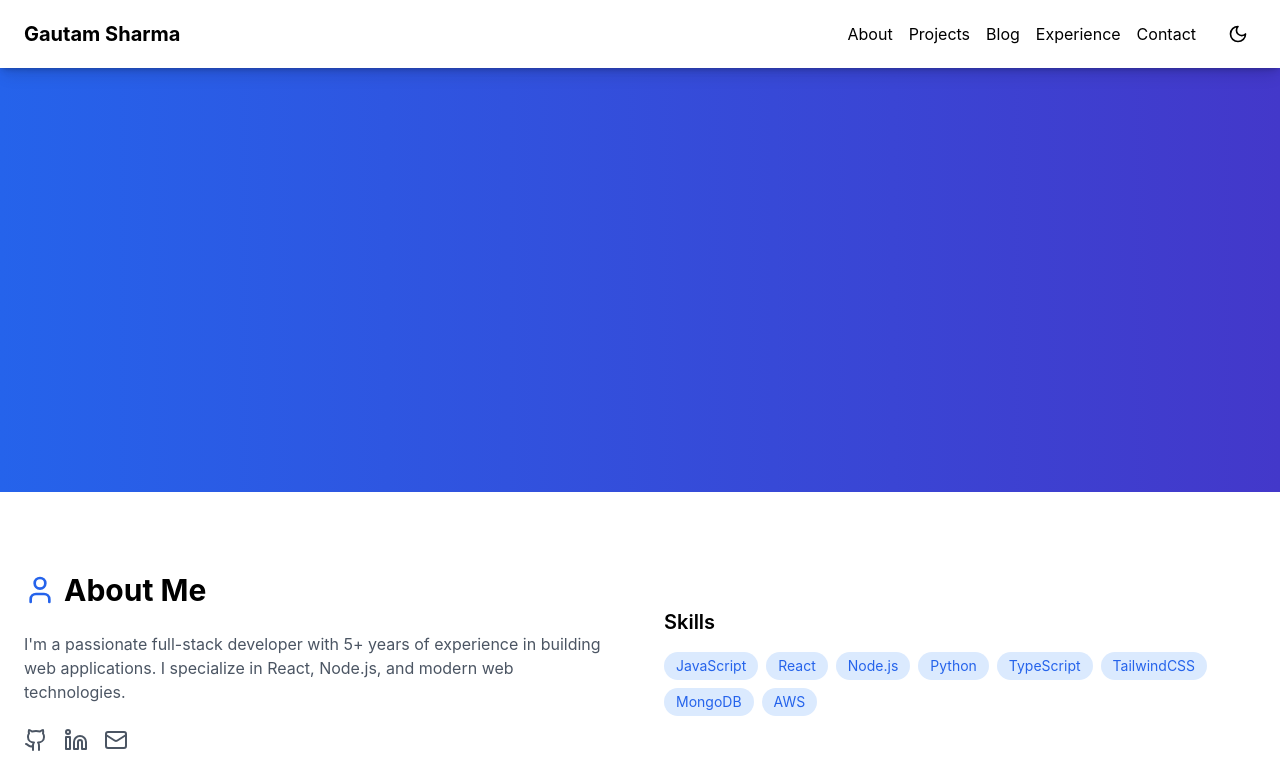
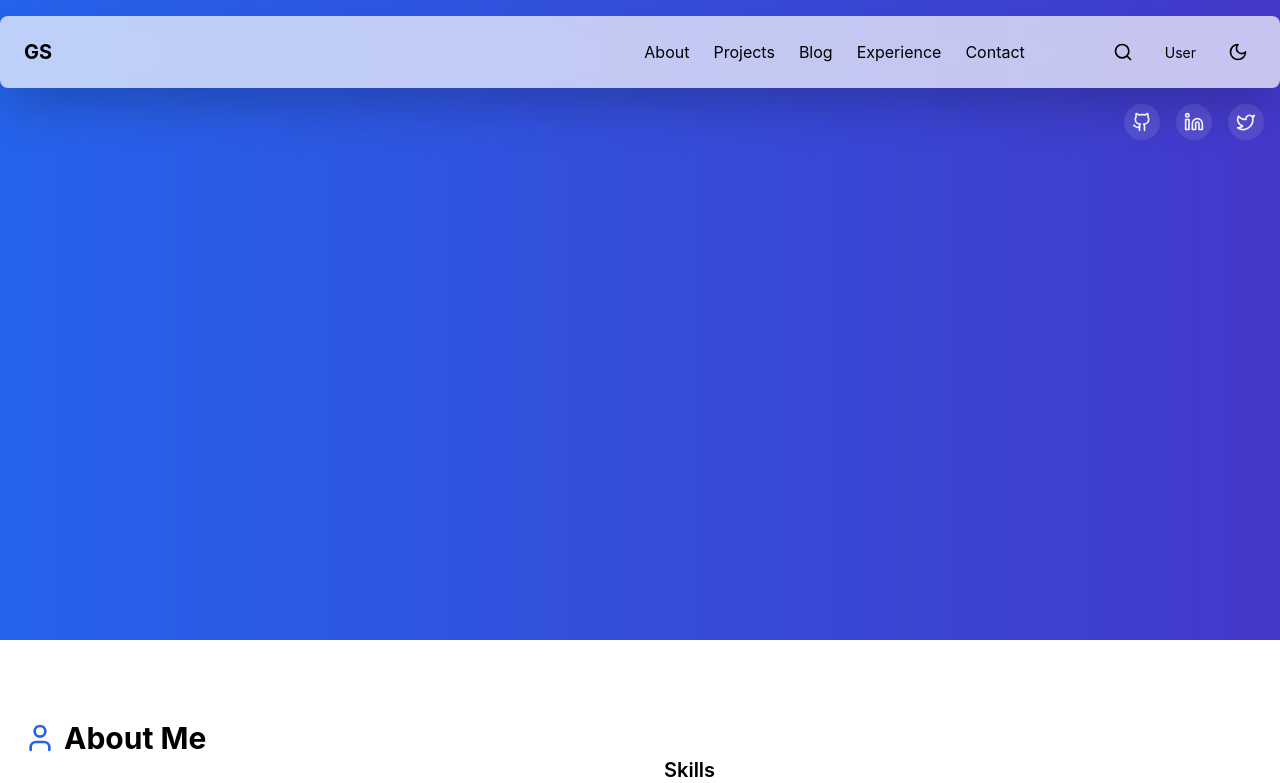
Before and after one commit to GautamSharma-coder/Gautam-Sharma, a React (Create React App) app: page / in a window 1280 px wide. Shown: the top 783 px of the page. Built offline with nearby package versions, Linux system fonts and the light colour scheme.

Commit message:
Modified

```diff
--- a/src/App.js
+++ b/src/App.js
@@ -1,13 +1,43 @@
-import Navbar from './components/Navbar'
-import Portfolio from './pages/portfolio'
+import React, { useState, useEffect } from 'react';
+import Navbar from './components/Navbar'; // Assuming the Navbar is in the same directory
+import Portfolio from './pages/portfolio';
+import Hero from './components/Hero'
 
-function App() {
+const App = () => {
+  const [darkMode, setDarkMode] = useState(false);
+
+  useEffect(() => {
+    // Check if dark mode is previously set in localStorage
+    const storedDarkMode = localStorage.getItem('darkMode') === 'true';
+    setDarkMode(storedDarkMode);
+    if (storedDarkMode) {
+      document.documentElement.classList.add('dark');
+    } else {
+      document.documentElement.classList.remove('dark');
+    }
+  }, []);
+
+  useEffect(() => {
+    // Update the body class for dark mode
+    if (darkMode) {
+      document.documentElement.classList.add('dark');
+      localStorage.setItem('darkMode', 'true');
+    } else {
+      document.documentElement.classList.remove('dark');
+      localStorage.setItem('darkMode', 'false');
+    }
+  }, [darkMode]);
+
   return (
-   <>
-     <Navbar/>
-     <Portfolio/>
-   </>
+    <div className="min-h-screen">
+      {/* Pass darkMode state and setDarkMode function to Navbar */}
+      <Navbar darkMode={darkMode} setDarkMode={setDarkMode} />
+      {/* Other components */}
+      <Hero darkMode={darkMode} setDarkMode={setDarkMode}/>
+      <Portfolio darkMode={darkMode} setDarkMode={setDarkMode}/>
+
+    </div>
   );
-}
+};
 
 export default App;
--- /dev/null
+++ b/src/components/Hero.js
@@ -0,0 +1,123 @@
+import React from 'react';
+import { FileDown, Github, Linkedin, Twitter } from 'lucide-react';
+import { motion } from 'framer-motion';
+
+const PortfolioHero = ({ darkMode ,setDarkMode}) => {
+  const containerVariants = {
+    hidden: { opacity: 0 },
+    visible: {
+      opacity: 1,
+      transition: {
+        staggerChildren: 0.2
+      }
+    }
+  };
+
+  const itemVariants = {
+    hidden: { opacity: 0, y: 20 },
+    visible: { opacity: 1, y: 0 }
+  };
+
+  return (
+    <header className={` ${darkMode ? 'bg-gradient-to-r from-blue-900 to-indigo-900' : 'bg-gradient-to-r from-blue-600 to-indigo-700'} text-white relative overflow-hidden`}>
+      {/* Background Pattern */}
+      <div className="absolute inset-0 bg-grid-white/[0.05] bg-[size:32px_32px]" />
+
+      <div className="absolute mt-10 top-16 right-4 space-x-4">
+        {['github', 'linkedin', 'twitter'].map((social) => (
+          <motion.a
+            key={social}
+            href={`https://${social}.com`}
+            whileHover={{ scale: 1.1 }}
+            whileTap={{ scale: 0.95 }}
+            className="inline-block p-2 bg-white/10 rounded-full hover:bg-white/20"
+          >
+            {social === 'github' && <Github className="w-5 h-5" />}
+            {social === 'linkedin' && <Linkedin className="w-5 h-5" />}
+            {social === 'twitter' && <Twitter className="w-5 h-5" />}
+          </motion.a>
+        ))}
+      </div>
+
+      <div className="container mx-auto px-6 py-32">
+        <motion.div
+          variants={containerVariants}
+          initial="hidden"
+          animate="visible"
+          className="flex flex-col md:flex-row items-center justify-between gap-12"
+        >
+          <div className="max-w-3xl space-y-8">
+            <motion.div variants={itemVariants} className="space-y-4">
+              <div className="overflow-hidden m-5">
+                <motion.div
+                  initial={{ y: 100 }}
+                  animate={{ y: 0 }}
+                  transition={{ duration: 0.8, ease: "easeOut" }}
+                  className="bg-gradient-to-r from-blue-400 to-purple-400 text-transparent bg-clip-text"
+                >
+                  <p className="text-xl font-medium">Hello, I'm a web developer and freelancer</p>
+                </motion.div>
+              </div>
+              <h1 className="text-6xl font-bold leading-tight">
+                Full Stack
+                <span className="block">Developer</span>
+              </h1>
+              <p className="text-xl text-blue-50/90">
+                Building beautiful, functional, and scalable web applications with modern technologies.
+              </p>
+            </motion.div>
+
+            <motion.div variants={itemVariants} className="flex flex-wrap gap-4">
+              <motion.a
+                href="#contact"
+                whileHover={{ scale: 1.05 }}
+                whileTap={{ scale: 0.95 }}
+                className="bg-white text-blue-600 px-8 py-3 rounded-xl font-medium hover:bg-blue-50 transition-colors shadow-lg"
+              >
+                Contact Me
+              </motion.a>
+              <motion.a
+                href="/resume.pdf"
+                whileHover={{ scale: 1.05 }}
+                whileTap={{ scale: 0.95 }}
+                className="border-2 border-white text-white px-8 py-3 rounded-xl font-medium hover:bg-white hover:text-blue-600 transition-colors flex items-center gap-2 shadow-lg"
+              >
+                <FileDown className="h-5 w-5" /> Download Resume
+              </motion.a>
+            </motion.div>
+          </div>
+
+          <motion.div
+            variants={itemVariants}
+            className="relative"
+          >
+            <div className="w-72 h-72 md:w-96 md:h-96 relative">
+              <motion.div
+                animate={{
+                  scale: [1, 1.05, 1],
+                  rotate: [0, 5, -5, 0]
+                }}
+                transition={{
+                  duration: 6,
+                  repeat: Infinity,
+                  ease: "easeInOut"
+                }}
+                className="absolute inset-0"
+              >
+                <div className="absolute inset-0 bg-gradient-to-r from-blue-400 to-purple-400 rounded-full opacity-20 blur-xl"></div>
+                <div className="absolute inset-4 bg-gradient-to-r from-blue-300 to-purple-300 rounded-full opacity-30 animate-pulse"></div>
+              </motion.div>
+              <img
+                src="/gautam.png"
+                alt="Developer"
+                className="absolute inset-8 rounded-full object-cover border-4 border-white/50 shadow-2xl w-80 h-80"
+              />
+            </div>
+          </motion.div>
+        </motion.div>
+      </div>
+    </header>
+  );
+};
+
+export default PortfolioHero;
--- a/src/components/Navbar.js
+++ b/src/components/Navbar.js
@@ -1,96 +1,116 @@
-import {useState} from 'react'
-const Navbar = () =>{
-  const [isNavOpen, setIsNavOpen] = useState(false);
-  return(
-    <>
-      <header className="fixed w-full bg-gradient-to-r from-gray-800 to-gray-900 text-white p-4 shadow-md z-50">
-        <nav className="container mx-auto flex justify-between items-center">
-          <h1 className="text-3xl font-bold">My Portfolio</h1>
-          <div className="hidden md:flex space-x-6">
-            <a
-              href="#hero"
-              className="hover:text-yellow-400 transition duration-300"
+import { useState, useEffect } from 'react';
+import { Sun, Moon, Search } from 'lucide-react'; // Add icons for dark mode and search
+
+const Navbar = ({ darkMode, setDarkMode }) => {
+  const [searchOpen, setSearchOpen] = useState(false);
+  const [hidden, setHidden] = useState(false);
+  const [activeSection, setActiveSection] = useState('');
+  const [dropdownOpen, setDropdownOpen] = useState(false);
+
+  useEffect(() => {
+    let lastScroll = 0;
+
+    const handleScroll = () => {
+      const currentScroll = window.pageYOffset;
+      if (currentScroll > lastScroll) {
+        setHidden(true); // Hide navbar on scroll down
+      } else {
+        setHidden(false); // Show navbar on scroll up
+      }
+      lastScroll = currentScroll;
+    };
+
+    window.addEventListener('scroll', handleScroll);
+    return () => window.removeEventListener('scroll', handleScroll);
+  }, []);
+
+  return (
+    <nav
+      className={`fixed top-4 left-1/2 transform -translate-x-1/2 z-50 transition-transform duration-500 ${
+        hidden ? '-translate-y-full' : 'translate-y-0'
+      } ${
+        darkMode ? 'bg-gray-900 bg-opacity-80 text-white' : 'bg-white bg-opacity-70 text-black'
+      } shadow-2xl backdrop-blur-md rounded-lg w-full max-w-7xl mx-auto px-6 py-4`}
     >
-              Home
-            </a>
-            <a
-              href="#about"
-              className="hover:text-yellow-400 transition duration-300"
-            >
-              About
-            </a>
-            <a
-              href="#projects"
-              className="hover:text-yellow-400 transition duration-300"
-            >
-              Projects
-            </a>
-            <a
-              href="#contact"
-              className="hover:text-yellow-400 transition duration-300"
-            >
-              Contact
-            </a>
+      <div className="flex justify-between items-center w-full">
+        {/* Logo Section */}
+        <div className="flex-1 flex justify-start">
+          <span className="text-xl font-bold">GS</span>
         </div>
 
-          {/* Hamburger Menu for Mobile */}
-          <div
-  className="md:hidden flex flex-col space-y-1 cursor-pointer"
-  onClick={() => setIsNavOpen(!isNavOpen)}
+        {/* Navigation Links */}
+        <div className="flex-1 flex justify-center space-x-6 items-center">
+          {['about', 'projects', 'blog', 'experience', 'contact'].map(
+            (section) => (
+              <a
+                key={section}
+                href={`#${section}`}
+                className={`relative hover:text-blue-600 transition ${
+                  activeSection === section ? 'text-blue-600' : ''
+                }`}
               >
-  {!isNavOpen ? (
-    <>
-      <div className="w-8 h-1 bg-white"></div>
-      <div className="w-8 h-1 bg-white"></div>
-      <div className="h-1 w-1/2 ml-4 bg-white"></div>
-    </>
-  ) : (
-    <>
-      <div className="rotate-90 border-sky-100">
-      <div className="w-8 h-1 bg-white translate-y-2 rotate-0"></div>
-      <div className="w-8 h-1 bg-white rotate-90"></div>
-      </div>
-    </>
+                {section.charAt(0).toUpperCase() + section.slice(1)}
+                {/* Animated underline */}
+                <span
+                  className={`absolute bottom-0 left-0 h-1 w-full transform ${
+                    activeSection === section ? 'scale-x-100' : 'scale-x-0'
+                  } bg-blue-600 transition-transform duration-300`}
+                ></span>
+              </a>
+            )
           )}
         </div>
 
+        {/* Utility Section */}
+        <div className="flex items-center space-x-4">
+          {/* Search Bar */}
+          <button
+            onClick={() => setSearchOpen(!searchOpen)}
+            className="p-2 rounded-full hover:bg-gray-200 dark:hover:bg-gray-700"
+          >
+            <Search className="h-5 w-5" />
+          </button>
+          {searchOpen && (
+            <input
+              type="text"
+              placeholder="Search..."
+              className="bg-gray-200 dark:bg-gray-800 text-gray-700 dark:text-white px-4 py-2 rounded-full w-64"
+            />
+          )}
 
-          </nav>
-        {/* Mobile Navigation Menu */}
-        {isNavOpen && (
-          <div className="bg-gray-800 text-white py-6 space-y-4 text-center md:hidden">
-            <a
-              href="#hero"
-              onClick={() => setIsNavOpen(false)}
-              className="block hover:text-yellow-400 transition duration-300"
+          {/* User Dropdown */}
+          <div className="relative">
+            <button
+              onClick={() => setDropdownOpen(!dropdownOpen)}
+              className="p-2 rounded-full hover:bg-gray-200 dark:hover:bg-gray-700"
             >
-              Home
-            </a>
-            <a
-              href="#about"
-              onClick={() => setIsNavOpen(false)}
-              className="block hover:text-yellow-400 transition duration-300"
-            >
-              About
-            </a>
-            <a
-              href="#projects"
-              onClick={() => setIsNavOpen(false)}
-              className="block hover:text-yellow-400 transition duration-300"
-            >
-              Projects
-            </a>
-            <a
-              href="#contact"
-              onClick={() => setIsNavOpen(false)}
-              className="block hover:text-yellow-400 transition duration-300"
-            >
-              Contact
-            </a>
+              <span className="text-sm">User</span>
+            </button>
+            {dropdownOpen && (
+              <div className="absolute right-0 mt-2 w-48 bg-white dark:bg-gray-800 shadow-xl rounded-lg p-2">
+                <ul>
+                  <li className="py-2 px-4 hover:bg-blue-500 hover:text-white cursor-pointer">
+                    Profile
+                  </li>
+                  <li className="py-2 px-4 hover:bg-blue-500 hover:text-white cursor-pointer">
+                    Logout
+                  </li>
+                </ul>
               </div>
             )}
-      </header>
-    </>
+          </div>
+
+          {/* Dark Mode Toggle */}
+          <button
+            onClick={() => setDarkMode(!darkMode)}
+            className="p-2 rounded-full hover:bg-gray-200 dark:hover:bg-gray-700"
+          >
+            {darkMode ? <Sun className="h-5 w-5" /> : <Moon className="h-5 w-5" />}
+          </button>
+        </div>
+      </div>
+    </nav>
   );
-}
+};
+
 export default Navbar;
--- a/src/pages/portfolio.js
+++ b/src/pages/portfolio.js
@@ -1,8 +1,10 @@
 import React, { useState, useEffect } from 'react';
 import { Github, Linkedin, Mail, ExternalLink, User, Code, Briefcase, GraduationCap, Moon, Sun, FileDown, Book } from 'lucide-react';
 
-const Portfolio = () => {
-  const [darkMode, setDarkMode] = useState(false);
+
+
+const Portfolio = ({ darkMode, setDarkMode }) => {
+  //const [darkMode, setDarkMode] = useState(false);
   const [isVisible, setIsVisible] = useState({});
 
   useEffect(() => {
@@ -113,18 +115,32 @@ const Portfolio = () => {
 
   return (
     <div className={`min-h-screen ${darkMode ? 'dark bg-gray-900 text-white' : 'bg-gray-50'} transition-colors duration-300`}>
-      {/* Navigation */}
-      <nav className={`fixed w-full z-50 ${darkMode ? 'bg-gray-900' : 'bg-white'} shadow-lg`}>
+      {/* Navigation
+     <nav
+  className={`fixed w-full z-50 ${
+    darkMode ? 'bg-gray-900 bg-opacity-80' : 'bg-white bg-opacity-70'
+  } shadow-lg backdrop-blur-md`}
+>
   <div className="container mx-auto px-6 py-4">
     <div className="flex justify-between items-center">
       <span className="text-xl font-bold">Gautam Sharma</span>
       <div className="flex items-center space-x-6">
         <div className="hidden md:flex space-x-4">
-                <a href="#about" className="hover:text-blue-600">About</a>
-                <a href="#projects" className="hover:text-blue-600">Projects</a>
-                <a href="#blog" className="hover:text-blue-600">Blog</a>
-                <a href="#experience" className="hover:text-blue-600">Experience</a>
-                <a href="#contact" className="hover:text-blue-600">Contact</a>
+          <a href="#about" className="hover:text-blue-600">
+            About
+          </a>
+          <a href="#projects" className="hover:text-blue-600">
+            Projects
+          </a>
+          <a href="#blog" className="hover:text-blue-600">
+            Blog
+          </a>
+          <a href="#experience" className="hover:text-blue-600">
+            Experience
+          </a>
+          <a href="#contact" className="hover:text-blue-600">
+            Contact
+          </a>
         </div>
         <button
           onClick={() => setDarkMode(!darkMode)}
@@ -136,30 +152,10 @@ const Portfolio = () => {
     </div>
   </div>
 </nav>
+*/}
 
       {/* Hero Section */}
-      <header className={`pt-24 ${darkMode ? 'bg-gradient-to-r from-blue-900 to-indigo-900' : 'bg-gradient-to-r from-blue-600 to-indigo-700'} text-white`}>
-        <div className="container mx-auto px-6 py-24">
-          <div className="max-w-3xl opacity-0 animate-[fadeIn_1s_ease-in_forwards]">
-            <h1 className="text-5xl font-bold mb-6">Full Stack Developer</h1>
-            <p className="text-xl mb-8">Building beautiful, functional, and scalable web applications with modern technologies.</p>
-            <div className="flex space-x-4">
-              <a
-                href="#contact"
-                className="bg-white text-blue-600 px-6 py-2 rounded-lg font-medium hover:bg-blue-50 transition-colors"
-              >
-                Contact Me
-              </a>
-              <a
-                href="/resume.pdf"
-                className="border-2 border-white text-white px-6 py-2 rounded-lg font-medium hover:bg-white hover:text-blue-600 transition-colors flex items-center gap-2"
-              >
-                <FileDown className="h-5 w-5" /> Download Resume
-              </a>
-            </div>
-          </div>
-        </div>
-      </header>
+
 
       {/* About Section */}
       <section
--- a/tailwind.config.js
+++ b/tailwind.config.js
@@ -3,6 +3,7 @@ module.exports = {
   content: [
     "./src/**/*.{js,jsx,ts,tsx}", // Add this to scan your React files for Tailwind classes
   ],
+  darkMode:'class',
   theme: {
     extend: {}, // Add custom configurations here if needed
   },
```
Also changed, not shown: public/gautam.png (added). Lines whose indentation alone changed are shown as unchanged.
